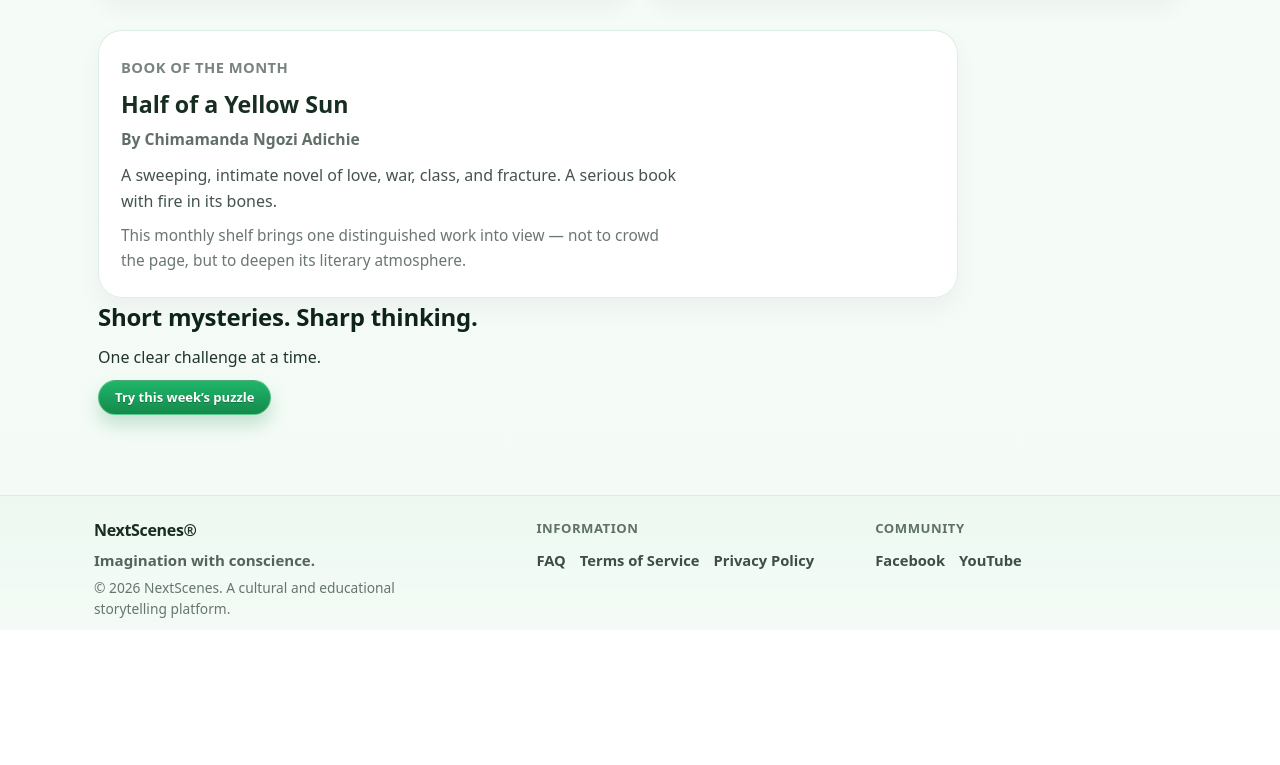
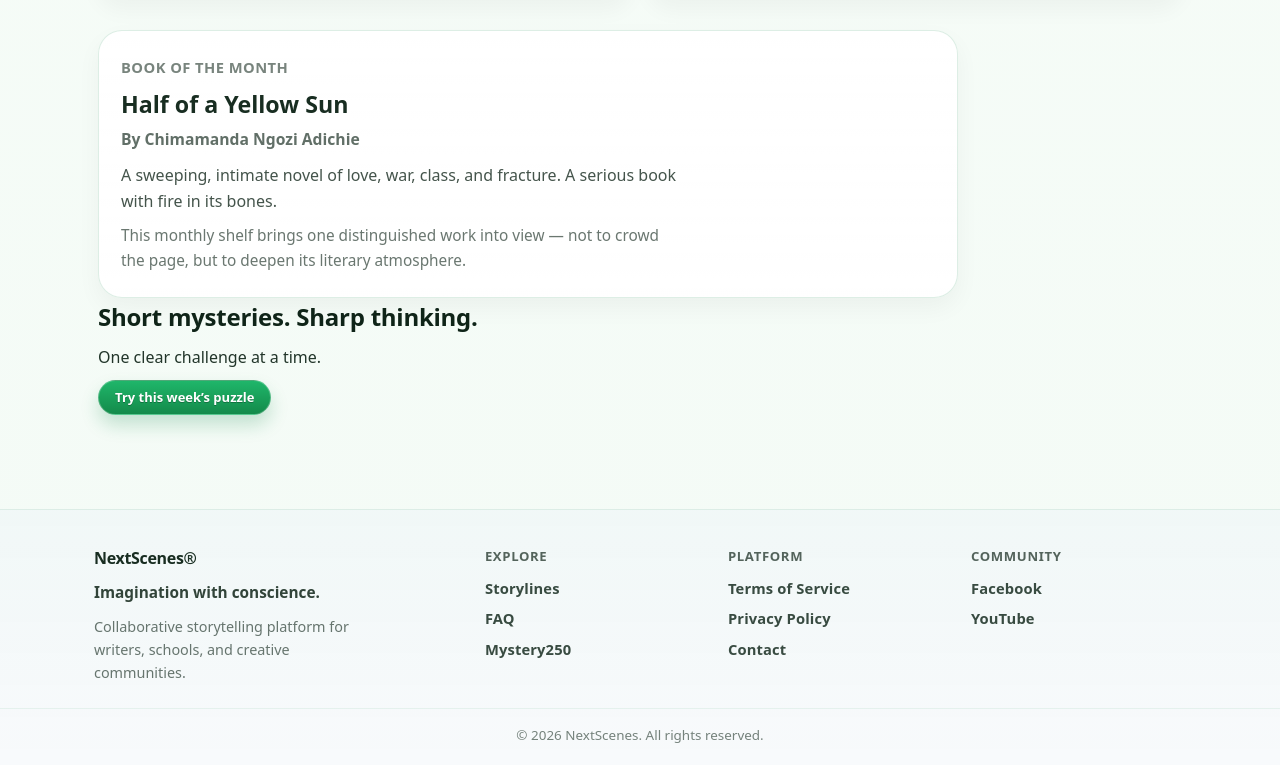
Before and after one commit to tsrspnb49w-boop/nextscenes-public, a Next.js app: page / in a window 1280 px wide. Shown: the part 1814-2579 px from the top of the page. Before the commit the page ends 2444 px from the top, so only its background shows below. Built offline with nearby package versions, Linux system fonts and the light colour scheme; no server answers.

Commit message:
Refine footer typography and structure for clarity and visual hierarchy

```diff
--- a/components/SiteFooter.tsx
+++ b/components/SiteFooter.tsx
@@ -26,40 +26,69 @@ export default function SiteFooter() {
         <div className="ns-footer-brandblock">
           <div className="ns-footer-brand">NextScenes®</div>
           <div className="ns-footer-tagline">
-            {isFR ? "L’imagination avec conscience." : "Imagination with conscience."}
+            {isFR
+              ? "L’imagination avec conscience."
+              : "Imagination with conscience."}
           </div>
-          <div className="ns-footer-meta">
-            © {new Date().getFullYear()} NextScenes.{" "}
+          <div className="ns-footer-description">
             {isFR
-              ? "Une plateforme culturelle et éducative de narration."
-              : "A cultural and educational storytelling platform."}
+              ? "Plateforme collaborative de narration pour écrivains, écoles et communautés créatives."
+              : "Collaborative storytelling platform for writers, schools, and creative communities."}
           </div>
         </div>
 
         <nav
           className="ns-footer-navgroup"
-          aria-label={isFR ? "Liens de bas de page" : "Footer links"}
+          aria-label={isFR ? "Explorer NextScenes" : "Explore NextScenes"}
         >
-          <div className="ns-footer-heading">{isFR ? "Informations" : "Information"}</div>
-          <div className="ns-footer-links">
+          <div className="ns-footer-heading">
+            {isFR ? "Explorer" : "Explore"}
+          </div>
+          <div className="ns-footer-links ns-footer-links-stack">
+            <Link href={`${base}/storylines`} className="ns-footer-link">
+              {isFR ? "Histoires" : "Storylines"}
+            </Link>
             <Link href={`${base}/faq`} className="ns-footer-link">
               FAQ
             </Link>
+            <Link href={`${base}/mystery250`} className="ns-footer-link">
+              Mystery250
+            </Link>
+          </div>
+        </nav>
+
+        <nav
+          className="ns-footer-navgroup"
+          aria-label={isFR ? "Plateforme et politique" : "Platform and policy"}
+        >
+          <div className="ns-footer-heading">
+            {isFR ? "Plateforme" : "Platform"}
+          </div>
+          <div className="ns-footer-links ns-footer-links-stack">
             <Link href={`${base}/terms`} className="ns-footer-link">
               {isFR ? "Conditions d’utilisation" : "Terms of Service"}
             </Link>
             <Link href={`${base}/privacy`} className="ns-footer-link">
               {isFR ? "Politique de confidentialité" : "Privacy Policy"}
             </Link>
+            <Link href={`${base}/contact`} className="ns-footer-link">
+              {isFR ? "Contact" : "Contact"}
+            </Link>
           </div>
         </nav>
 
         <div
           className="ns-footer-navgroup"
-          aria-label={isFR ? "Liens sociaux" : "Social links"}
+          aria-label={
+            isFR
+              ? "Communauté et réseaux sociaux"
+              : "Community and social links"
+          }
         >
-          <div className="ns-footer-heading">{isFR ? "Communauté" : "Community"}</div>
-          <div className="ns-footer-links">
+          <div className="ns-footer-heading">
+            {isFR ? "Communauté" : "Community"}
+          </div>
+          <div className="ns-footer-links ns-footer-links-stack">
             {SOCIAL.facebook && (
               <a
                 className="ns-footer-link"
@@ -69,6 +98,18 @@ export default function SiteFooter() {
                 aria-label="NextScenes on Facebook"
               >
                 Facebook
+              </a>
+            )}
+
+            {SOCIAL.youtube && (
+              <a
+                className="ns-footer-link"
+                href={SOCIAL.youtube}
+                target="_blank"
+                rel="noreferrer"
+                aria-label="NextScenes on YouTube"
+              >
+                YouTube
               </a>
             )}
 
@@ -95,49 +136,46 @@ export default function SiteFooter() {
                 Instagram
               </a>
             )}
+          </div>
+        </div>
+      </div>
 
-            {SOCIAL.youtube && (
-              <a
-                className="ns-footer-link"
-                href={SOCIAL.youtube}
-                target="_blank"
-                rel="noreferrer"
-                aria-label="NextScenes on YouTube"
-              >
-                YouTube
-              </a>
-            )}
-          </div>
+      <div className="ns-footer-bottom">
+        <div className="ns-footer-bottom-inner">
+          © {new Date().getFullYear()} NextScenes.{" "}
+          {isFR ? "Tous droits réservés." : "All rights reserved."}
         </div>
       </div>
 
       <style jsx global>{`
         .ns-footer {
-          margin-top: 26px;
-          padding: 22px 0 10px;
+          margin-top: 40px;
+          padding: 36px 0 0;
           border-top: 1px solid rgba(20, 138, 74, 0.12);
-          background: linear-gradient(
+          background:
+            linear-gradient(
               180deg,
               rgba(31, 182, 106, 0.03),
               rgba(255, 255, 255, 0)
             ),
-            transparent;
+            #f8fafc;
         }
 
         .ns-footer-inner {
           width: min(1100px, calc(100% - 32px));
           margin: 0 auto;
           display: grid;
-          grid-template-columns: 1.2fr 0.9fr 0.9fr;
+          grid-template-columns: 1.35fr 0.8fr 0.8fr 0.8fr;
           gap: 28px;
           align-items: start;
-          padding: 0 4px;
+          padding: 0 4px 24px;
         }
 
         .ns-footer-brandblock {
           display: flex;
           flex-direction: column;
-          gap: 6px;
+          gap: 10px;
+          max-width: 42ch;
         }
 
         .ns-footer-brand {
@@ -148,15 +186,15 @@ export default function SiteFooter() {
         }
 
         .ns-footer-tagline {
-          font-size: 0.94rem;
-          font-weight: 700;
-          color: rgba(15, 36, 24, 0.7);
+          font-size: 0.96rem;
+          font-weight: 800;
+          color: rgba(15, 36, 24, 0.85);
         }
 
-        .ns-footer-meta {
-          max-width: 42ch;
-          font-size: 0.86rem;
-          line-height: 1.5;
+        .ns-footer-description {
+          font-size: 0.9rem;
+          line-height: 1.6;
+          font-weight: 400;
           color: rgba(15, 36, 24, 0.62);
         }
 
@@ -168,10 +206,10 @@ export default function SiteFooter() {
 
         .ns-footer-heading {
           font-size: 0.82rem;
-          font-weight: 900;
-          letter-spacing: 0.04em;
+          font-weight: 800;
+          letter-spacing: 0.05em;
           text-transform: uppercase;
-          color: rgba(15, 36, 24, 0.64);
+          color: rgba(15, 36, 24, 0.7);
         }
 
         .ns-footer-links {
@@ -181,11 +219,18 @@ export default function SiteFooter() {
           align-items: center;
         }
 
+        .ns-footer-links-stack {
+          display: grid;
+          gap: 8px;
+          align-items: start;
+        }
+
         .ns-footer-link {
           text-decoration: none;
           font-size: 0.92rem;
           font-weight: 700;
-          color: rgba(15, 36, 24, 0.8);
+          letter-spacing: 0.01em;
+          color: rgba(15, 36, 24, 0.82);
           transition: color 140ms ease, opacity 140ms ease;
         }
 
@@ -195,10 +240,38 @@ export default function SiteFooter() {
           text-decoration: none;
         }
 
-        @media (max-width: 900px) {
+        .ns-footer-bottom {
+          border-top: 1px solid rgba(20, 138, 74, 0.08);
+          padding: 16px 0 20px;
+        }
+
+        .ns-footer-bottom-inner {
+          width: min(1100px, calc(100% - 32px));
+          margin: 0 auto;
+          padding: 0 4px;
+          text-align: center;
+          font-size: 0.84rem;
+          line-height: 1.5;
+          color: rgba(15, 36, 24, 0.56);
+        }
+
+        @media (max-width: 980px) {
+          .ns-footer-inner {
+            grid-template-columns: 1fr 1fr;
+            gap: 24px;
+          }
+        }
+
+        @media (max-width: 720px) {
+          .ns-footer {
+            margin-top: 28px;
+            padding-top: 22px;
+          }
+
           .ns-footer-inner {
             grid-template-columns: 1fr;
             gap: 20px;
+            padding-bottom: 20px;
           }
 
           .ns-footer-links {
```
